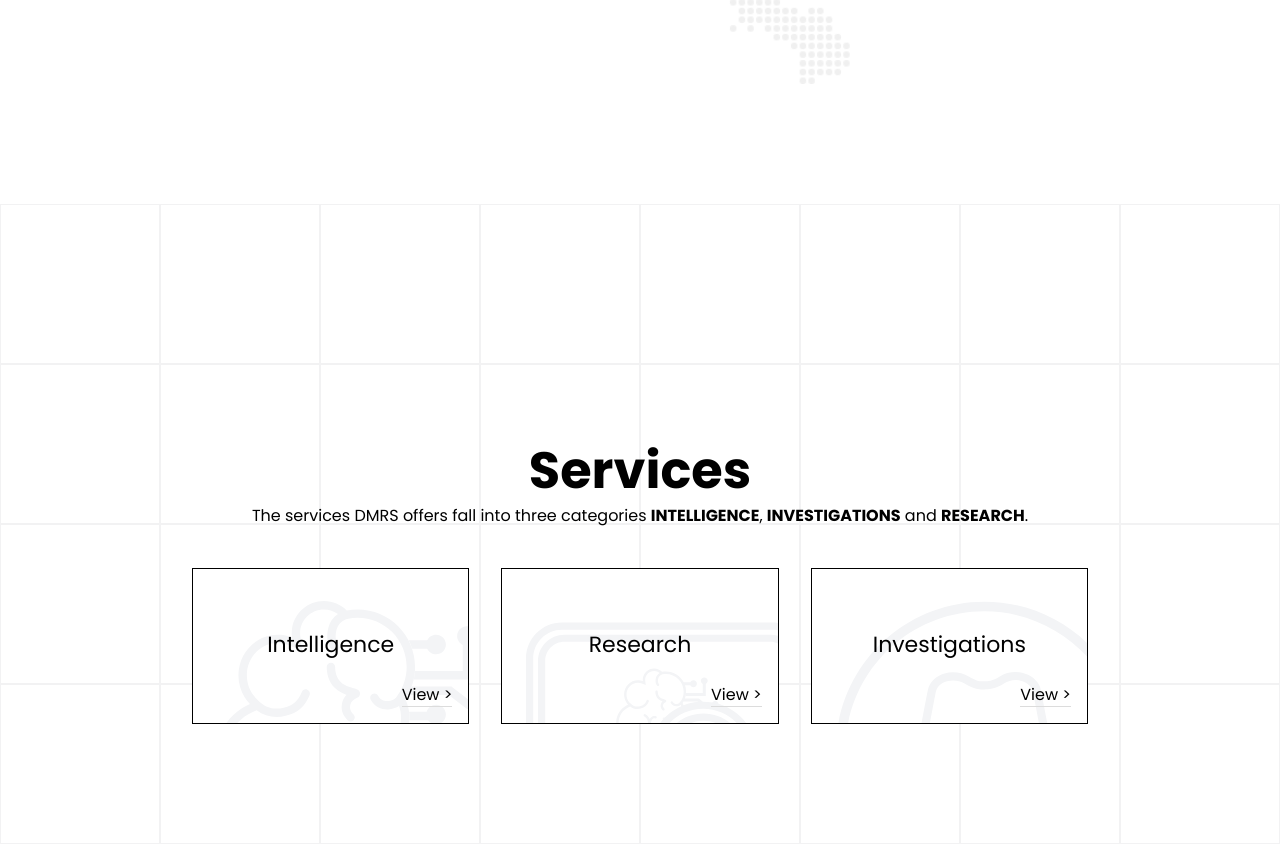
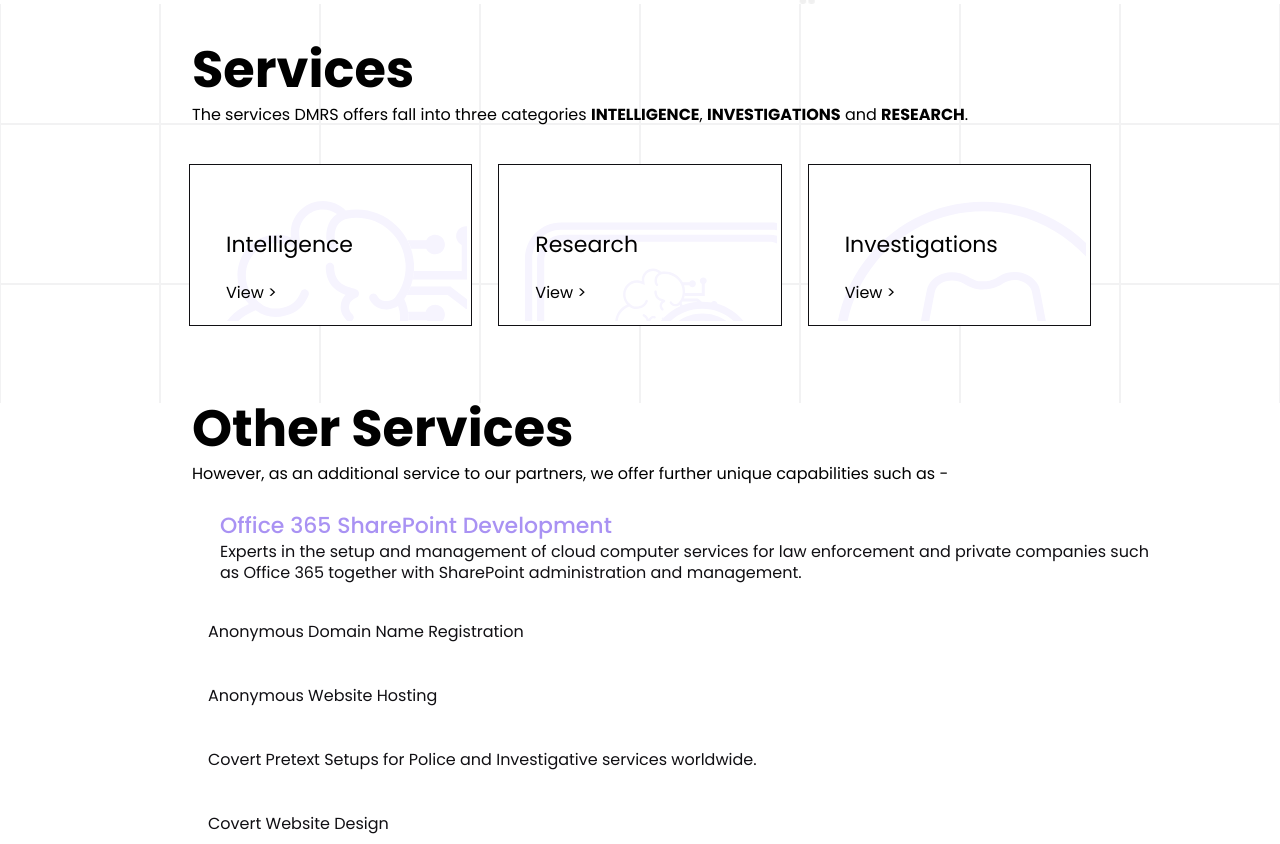
Before and after one commit to arciagaam/dmrs-fe, a React (Vite) app: page /dmrs-fe/dmrs/thailand in a window 1280 px wide. Shown: the part 1516-2360 px from the top of the page. Built offline with nearby package versions, Linux system fonts and the light colour scheme; some icons are missing.

Commit message:
Update: Services component

```diff
--- a/src/pages/Thailand/components/Services.jsx
+++ b/src/pages/Thailand/components/Services.jsx
@@ -2,10 +2,10 @@
 
 const Services = ({ name, icon }) => {
   return (
-    <div className="relative overflow-hidden flex flex-col gap-2 w-1/3 text-base border bg-white border-black fill-gray-100 justify-center items-center text-center aspect-video cursor-pointer transition-all duration-200 hover:scale-105 hover:text-background-dark hover:fill-accent-100">
+    <div className="relative overflow-hidden flex flex-col gap-2 w-1/3 text-base border-2 ring-offset-2 bg-white border-white ring-1 ring-background-dark fill-accent-50 justify-center items-start pl-8 aspect-video cursor-pointer transition-all duration-200 hover:scale-105 hover:text-accent-400 hover:fill-accent-400">
       <p className="text-base z-10">{name}</p>
       <span className="absolute top-8 -right-12 z-0">{icon}</span>
-      <span className="absolute bottom-4 right-4 border-b border-secondary-200 text-sm hover:border-primary-300 hover:text-primary-400 transition-all"><button>View {">"}</button></span>
+      <span className="absolute bottom-4 left-8 border-b border-transparent text-sm hover:border-accent-400"><button>View {">"}</button></span>
     </div>
   )
 }
--- a/src/pages/Thailand/index.jsx
+++ b/src/pages/Thailand/index.jsx
@@ -18,7 +18,7 @@
 
 
   return (
-    <div className="flex flex-col w-full gap-20 bg-white overflow-clip">
+    <div className="flex flex-col w-full bg-white overflow-clip">
 			<Hero>
 				<div className="z-10 flex flex-col items-center justify-center w-full gap-3 text-white">
 					<div className="flex flex-col items-center justify-center gap-4">
@@ -49,9 +49,9 @@
 			</section>
 
 			{/* Services */}
-			<section className="relative h-screen flex items-center align-middle">
+			<section className="relative h-full flex items-center align-middle overflow-hidden pb-20">
 				<div className="flex flex-col w-full h-fit mt-10 gap-10 justify-start px-28">
-          <div className="flex flex-col gap-2 items-center">
+          <div className="flex flex-col gap-2 items-start pl-20">
             <h2 className="text-xl font-bold z-10">Services</h2>
             <p className="z-10">The services DMRS offers fall into three categories <strong>INTELLIGENCE</strong>, <strong>INVESTIGATIONS</strong> and <strong>RESEARCH</strong>.</p>
           </div>
@@ -62,19 +62,20 @@
           </div>
 				</div>
 
-        <div className="absolute left-0 top-10 grid w-full h-screen grid-cols-8 rounded-full">
+        <div className="absolute left-0 -top-10 grid w-full h-screen grid-cols-8 rounded-full">
           <GridFiller cellCount={40} cellClass={'border border-background-dark/5'} />
         </div>
 			</section>
 
       {/* Other Services */}
       <section className="flex flex-col w-full h-full gap-10 justify-start px-28 mb-10">
-        <div className="flex flex-col gap-2 items-center">
+        <div className="flex flex-col gap-2 items-start pl-20">
           <h2 className="text-xl font-bold z-10">Other Services</h2>
           <p className="z-10">However, as an additional service to our partners, we offer further unique capabilities such as -</p>
           <OtherServices />
         </div>
       </section>
+
     </div>
 
   )
```
